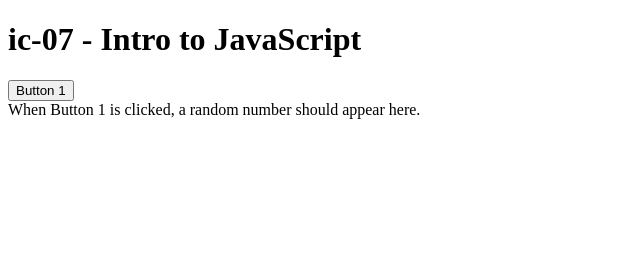
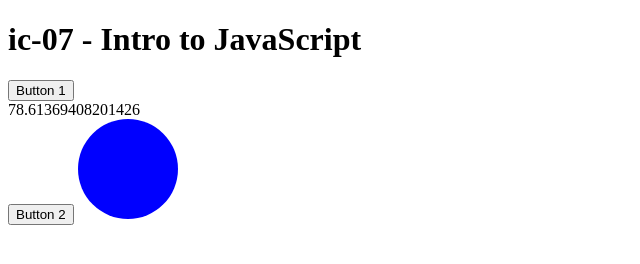
Before and after one commit to DS4200-S22/ic-06-chy101010, a plain HTML site: page index.html in a window 1280 px wide. Both pictures are taken after a click on the button "Button 1". Shown: the whole page, without its empty margins (0-640 px from the left). Drawn offline with Linux system fonts and the light colour scheme.

Commit message:
complete

```diff
--- a/index.html
+++ b/index.html
@@ -3,6 +3,7 @@
 
 <head>
     <meta charset=utf-8/>
+    <link ref="stylesheet" href="stylesheet.css">
 </head>
 
 
@@ -10,12 +11,19 @@
 
     <h1>ic-07 - Intro to JavaScript</h1>
 
-    <button type="button">Button 1</button>
+    <button type="button" class="test" onclick="button1Clicked()">Button 1</button>
 
     <div id="random_num">
         When Button 1 is clicked, a random number should appear here.
     </div>
 
+    <button type="button" onclick="button2Clicked()">Button 2</button>
+
+    <svg width="100" height="100">
+        <circle id="circle" style="fill:blue" cx="50" cy="50" r="50" />
+    </svg>
+
+    <script src="./main.js"></script>
 </body>
 
 </html>
--- a/main.js
+++ b/main.js
@@ -9,6 +9,18 @@ Modified: 12/06/21
 //Starter code for Button 1 click
     // You will need to call this function when Button 1 is clicked
     // You will need to modiffy the body of this function as described in the assignment Readme
+
+const random_div = document.getElementById("random_num");
 function button1Clicked() {
-    console.log("Button 1 was clicked");
+    let random = Math.random() * 100;
+    random_div.textContent = random;
 }
+
+const circle = document.getElementById("circle");
+function button2Clicked() {
+    if (circle.style.fill === "blue") {
+        circle.style.fill = "green";
+    } else {
+        circle.style.fill = "blue";
+    }
+}
```
